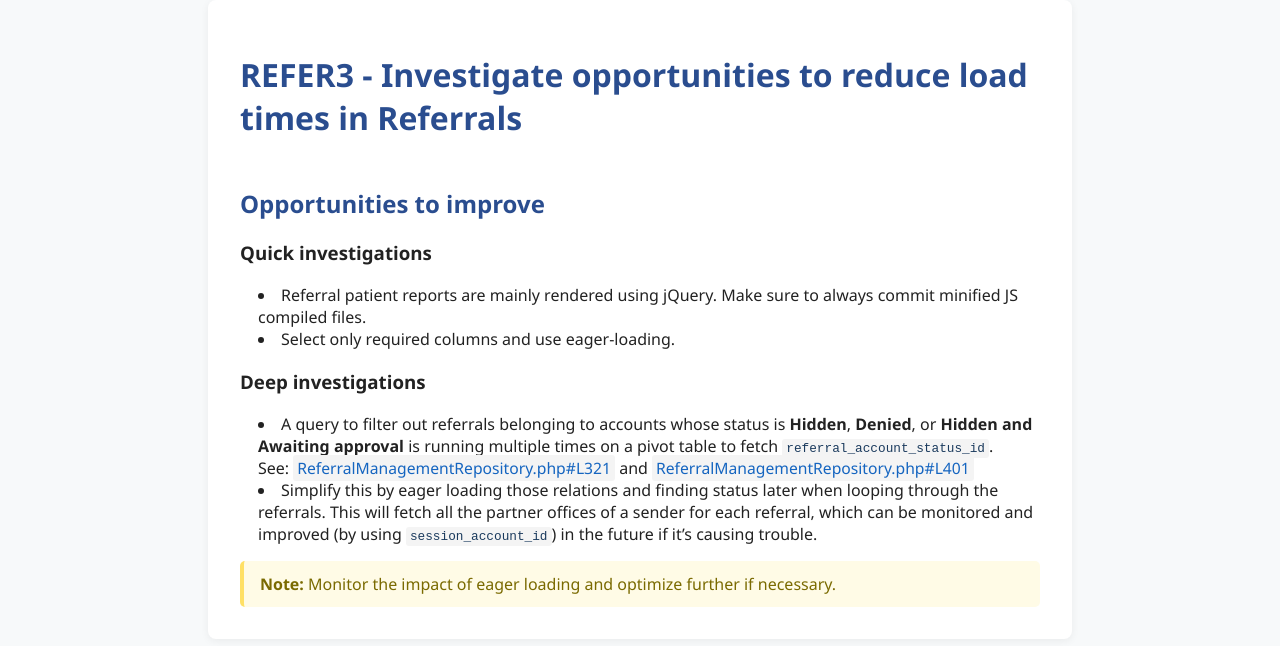
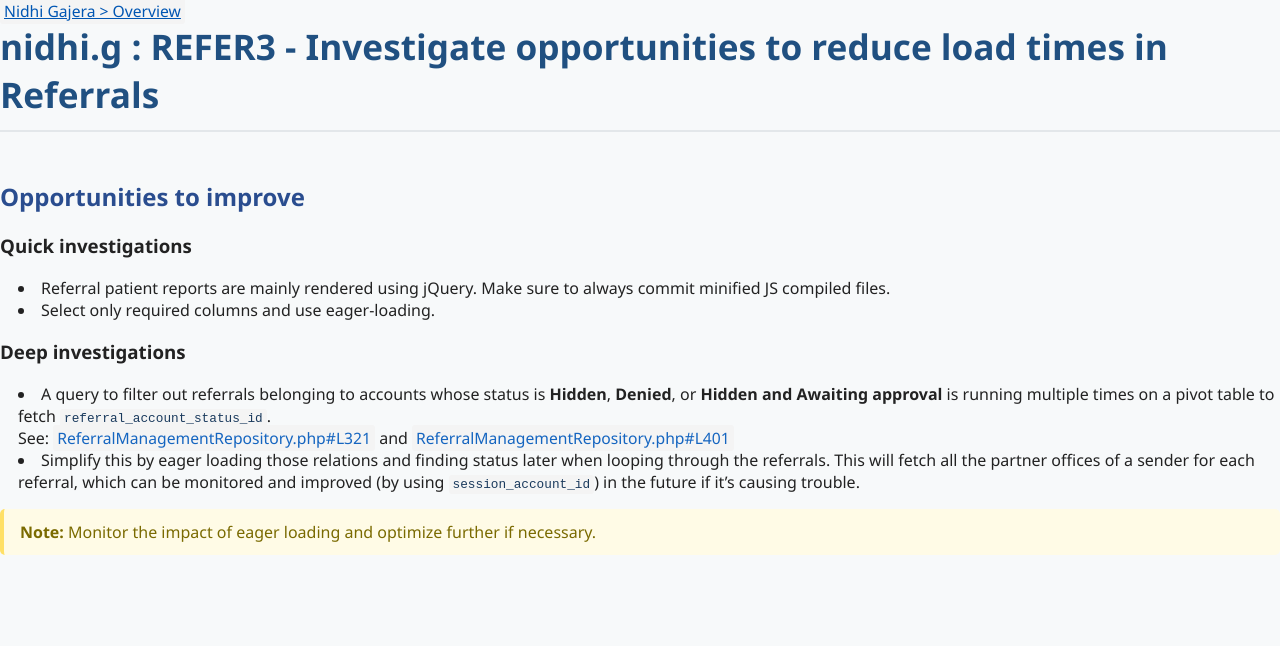
Before and after one commit to nidhiG2610/docs, a plain HTML site: page REFER3---Investigate-opportunities-to-reduce-load-times-in-Referrals_2681044996.html in a window 1280 px wide. Drawn offline with Linux system fonts and the light colour scheme.

Commit message:
Cleanup part-2

```diff
--- a/REFER3---Investigate-opportunities-to-reduce-load-times-in-Referrals_2681044996.html
+++ b/REFER3---Investigate-opportunities-to-reduce-load-times-in-Referrals_2681044996.html
@@ -7,10 +7,22 @@
     <link rel="stylesheet" href="style.css" type="text/css" />
 </head>
 
-<body>
-    <div class="container">
-        <h1>REFER3 - Investigate opportunities to reduce load times in Referrals</h1>
-
+<body class="theme-default aui-theme-default">
+    <div id="main-header">
+                <div id="breadcrumb-section" class="breadcrumb-section">
+                    <ul id="breadcrumbs" class="breadcrumbs">
+                        <li class="first">
+                            <span class="breadcrumb-link"><a href="index.html"> Nidhi Gajera &gt; Overview</a></span>
+                        </li>
+                    </ul>
+                </div>
+                <h1 id="title-heading" class="pagetitle">
+                    <span id="title-text">
+                        nidhi.g : REFER3 - Investigate opportunities to reduce load times in Referrals
+                    </span>
+                </h1>
+            </div>
+    <div id="main-content" class="wiki-content group">
         <h2>Opportunities to improve</h2>
         <h3>Quick investigations</h3>
         <ul>
--- a/style.css
+++ b/style.css
@@ -147,3 +147,44 @@ a:hover {
 #footer-logo a:hover {
     text-decoration: underline;
 }
+
+.breadcrumb-section {
+    display: flex;
+    align-items: center;
+}
+
+.breadcrumb-section .breadcrumbs {
+    list-style: none;
+    padding: 0;
+    margin: 0;
+    display: flex;
+}
+
+.breadcrumb-section .breadcrumbs li {
+    margin-right: 5px;
+}
+
+.breadcrumb-section .breadcrumbs li a {
+    text-decoration: none;
+    color: #007bff;
+}
+
+.breadcrumb-section .breadcrumbs li a:hover {
+    text-decoration: underline;
+}
+
+.breadcrumb-section .breadcrumbs li.first {
+    font-weight: bold;
+}
+
+.breadcrumb-section .breadcrumbs li.first span {
+    font-weight: normal;
+}
+
+.breadcrumb-section .breadcrumbs li.first span a {
+    color: #000;
+}
+
+.breadcrumb-section .breadcrumbs li.first span a:hover {
+    color: #0056b3;
+}
```
Also changed, not shown: 2824175620.html (+1 -4 lines), Auth-in-VOICE1.0-and-VOICE2.0._2973466712.html (+4 -14 lines), Datatable-Search-enhancement_2680979488.html (+1 -4 lines), Facebook-Integration_2952167440.html (+1 -4 lines), New-Vs-old-view-of-add-to-calender-button._2852323354.html (+1 -4 lines), RingCentral-WebSocket-with-statuses_2712043547.html (+1 -4 lines), Validation-for-Phone-number_2957246465.html (+1 -4 lines), Voip-task-tiles_2941583362.html (+1 -4 lines).
